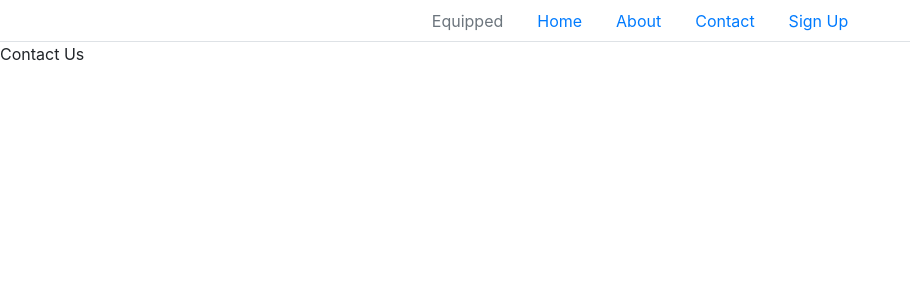
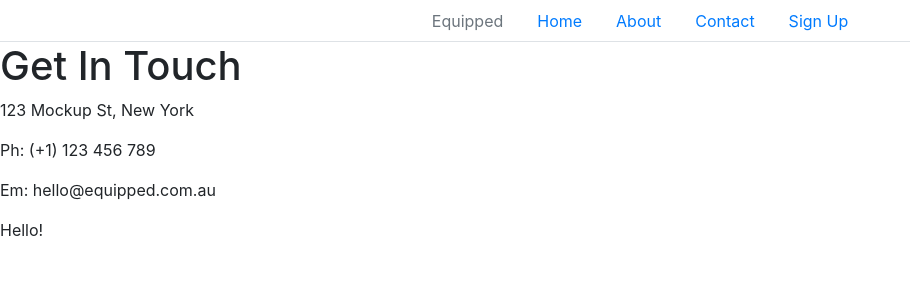
Before and after one commit to aidenwaring/equipped-frontend, a React (Create React App) app: page /contact in a window 1280 px wide. Shown: the top 300 px of the page, without its empty margins (0-910 px from the left). Built offline with nearby package versions, Linux system fonts and the light colour scheme.

Commit message:
Filled in demo contact info for component

```diff
--- a/src/components/Contact.jsx
+++ b/src/components/Contact.jsx
@@ -3,7 +3,13 @@ import React from 'react'
 export default function Contact() {
     return (
         <div>
-            Contact Us
+            <h1>Get In Touch</h1>
+            <p>123 Mockup St, New York</p>
+            <p>Ph: (+1) 123 456 789</p>
+            <p>Em: hello@equipped.com.au</p>
+            <form>
+                Hello!
+            </form>
         </div>
     )
 }
```
